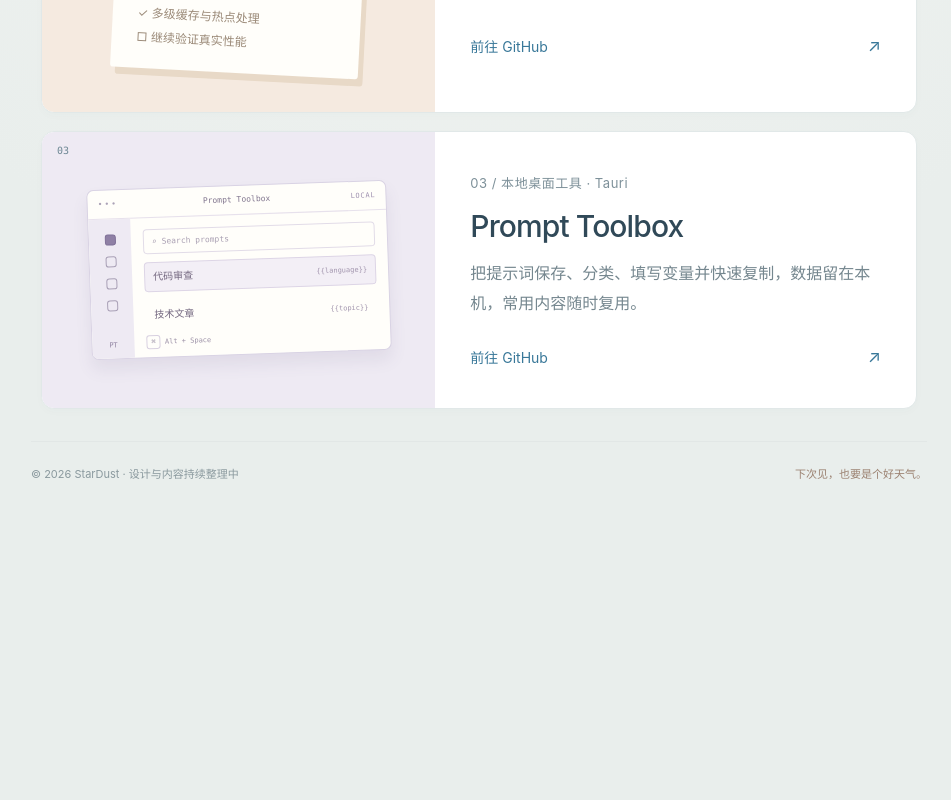
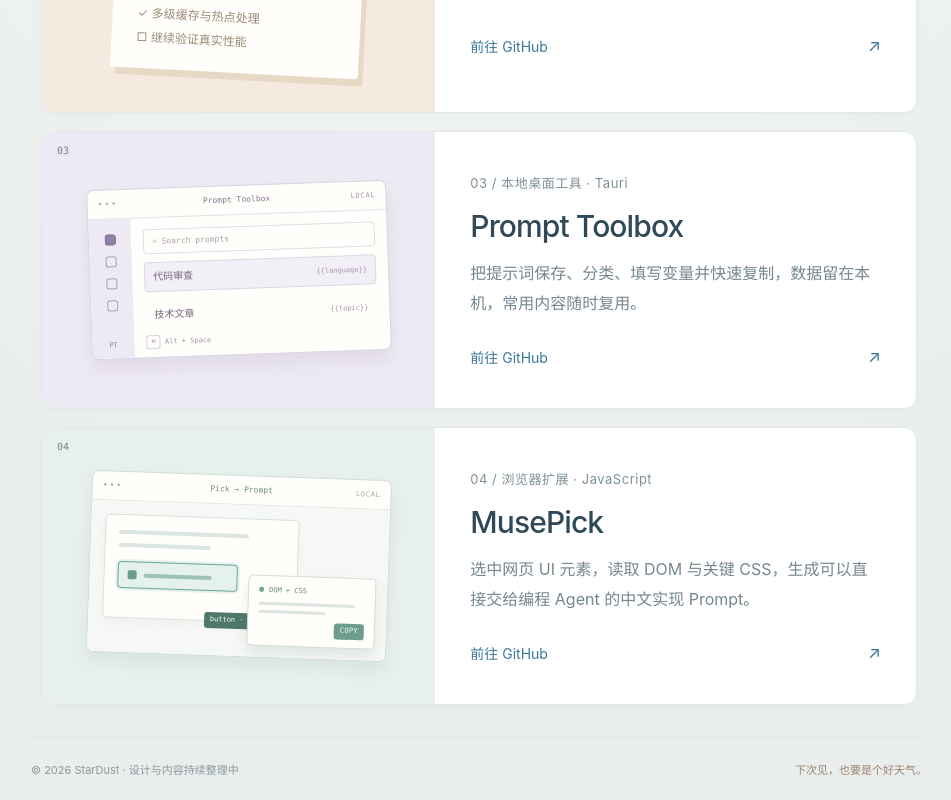
Before and after one commit to FangMoyu/Shirly.github.io, a Next.js app: page /Shirly.github.io/ in a window 1280 px wide. Shown: the part 1242-2042 px from the top of the page, without its empty margins (161-1112 px from the left). Before the commit the page ends 1746 px from the top, so only its background shows below. Built offline with nearby package versions, Linux system fonts and the light colour scheme.

Commit message:
Add MusePick product card

```diff
--- a/app/globals.css
+++ b/app/globals.css
@@ -214,6 +214,7 @@
 .card-cover-studymark { background: #e7f0f3; }
 .card-cover-thunder-like { background: #f5eae0; }
 .card-cover-prompt-toolbox { background: #eeeaf3; }
+.card-cover-musepick { background: #e8f0ed; }
 .card-cover-murmur-first-page { background: #f4ece5; }
 .card-cover-exitcode0 { background: #ece9f1; }
 .mini-browser {
@@ -307,6 +308,36 @@
 .prompt-toolbox-row small { color: #a093ac; font: 7px ui-monospace, Consolas, monospace; }
 .prompt-toolbox-shortcut { margin-top: auto; padding-top: 8px; color: #9c91a7; font: 7px/1.4 ui-monospace, Consolas, monospace; }
 .prompt-toolbox-shortcut i { padding: 2px 4px; border: 1px solid #d8d0e0; border-radius: 3px; font-style: normal; }
+
+.musepick-panel {
+  display: block;
+  width: 100%;
+  max-width: clamp(230px, 31.25vw, 300px);
+  overflow: hidden;
+  border: 1px solid #cfded8;
+  border-radius: 7px;
+  background: #fffefa;
+  color: #56796e;
+  box-shadow: 0 9px 15px #46675c16;
+  transform: rotate(2deg);
+}
+.musepick-toolbar { display: grid; grid-template-columns: 1fr auto 1fr; align-items: center; padding: 8px 10px; border-bottom: 1px solid #dfe8e4; color: #718b82; font: 8px/1.5 ui-monospace, Consolas, monospace; }
+.musepick-dots { color: #91aaa1; letter-spacing: 2px; }
+.musepick-local { justify-self: end; color: #9aafa7; font-size: 7px; letter-spacing: .1em; }
+.musepick-workspace { position: relative; display: block; min-height: 151px; padding: 13px 14px; background: #f6f8f5; }
+.musepick-page { position: relative; display: block; width: 72%; min-height: 104px; padding: 15px 13px; border: 1px solid #d8e2de; border-radius: 5px; background: #fffefa; box-shadow: 0 5px 10px #50695f0c; }
+.musepick-page-line { display: block; width: 55%; height: 4px; margin-top: 9px; border-radius: 4px; background: #dce5e1; }
+.musepick-page-line.wide { width: 78%; margin-top: 0; }
+.musepick-target { display: flex; align-items: center; gap: 7px; width: 72%; margin-top: 14px; padding: 8px 9px; border: 1px solid #68a995; border-radius: 4px; background: #e4f1ec; box-shadow: 0 0 0 2px #b9d9cf5c; }
+.musepick-target i { width: 9px; height: 9px; border-radius: 2px; background: #6b9e8f; }
+.musepick-target b { width: 68%; height: 4px; border-radius: 4px; background: #9fc2b7; }
+.musepick-selector { position: absolute; right: 8px; bottom: -8px; padding: 3px 6px; border-radius: 3px; background: #4e786b; color: #fffefa; font: 7px/1.4 ui-monospace, Consolas, monospace; }
+.musepick-prompt { position: absolute; right: 11px; bottom: 11px; width: 43%; padding: 9px 10px 8px; border: 1px solid #d3ded9; border-radius: 5px; background: #fffefa; box-shadow: 0 7px 13px #3f62571f; }
+.musepick-prompt-head { display: flex; align-items: center; gap: 5px; color: #68877d; font: 7px/1.5 ui-monospace, Consolas, monospace; }
+.musepick-prompt-head i { width: 5px; height: 5px; border-radius: 50%; background: #70a593; }
+.musepick-prompt-line { display: block; width: 91%; height: 3px; margin-top: 7px; border-radius: 3px; background: #dce5e1; }
+.musepick-prompt-line.short { width: 63%; margin-top: 5px; }
+.musepick-copy { display: block; width: max-content; margin: 8px 0 0 auto; padding: 3px 6px; border-radius: 3px; background: #6d9d8d; color: #fff; font: 7px/1.4 ui-monospace, Consolas, monospace; letter-spacing: .04em; }
 
 .skill-panel, .article-panel, .about-panel {
   position: relative;
@@ -494,6 +525,10 @@
   .prompt-toolbox-body { grid-template-columns: 36px minmax(0, 1fr); min-height: 124px; }
   .prompt-toolbox-sidebar { gap: 9px; padding: 13px 7px 8px; }
   .prompt-toolbox-main { padding: 9px 10px 8px; }
+  .musepick-panel { max-width: 215px; }
+  .musepick-workspace { min-height: 129px; padding: 11px 12px; }
+  .musepick-page { min-height: 88px; padding: 12px 10px; }
+  .musepick-prompt { right: 9px; bottom: 9px; }
   .murmur-panel { max-width: 190px; padding: 25px 20px 19px; }
   .murmur-copy { font-size: 18px; }
   .detail-layout { grid-template-columns: 1fr; gap: 20px; padding: 18px; }
--- a/components/portfolio-shell.tsx
+++ b/components/portfolio-shell.tsx
@@ -80,6 +80,31 @@
               <b>技术文章</b><small>{"{{topic}}"}</small>
             </span>
             <span className="prompt-toolbox-shortcut"><i>⌘</i> Alt + Space</span>
+          </span>
+        </span>
+      </span>
+    );
+  }
+  if (item.id === "musepick") {
+    return (
+      <span className="musepick-panel" aria-hidden="true">
+        <span className="musepick-toolbar">
+          <span className="musepick-dots">•••</span>
+          <span>Pick → Prompt</span>
+          <span className="musepick-local">LOCAL</span>
+        </span>
+        <span className="musepick-workspace">
+          <span className="musepick-page">
+            <span className="musepick-page-line wide" />
+            <span className="musepick-page-line" />
+            <span className="musepick-target"><i /> <b /></span>
+            <span className="musepick-selector">button · 120 × 44</span>
+          </span>
+          <span className="musepick-prompt">
+            <span className="musepick-prompt-head"><i /> DOM + CSS</span>
+            <span className="musepick-prompt-line" />
+            <span className="musepick-prompt-line short" />
+            <span className="musepick-copy">COPY</span>
           </span>
         </span>
       </span>
--- a/lib/content.ts
+++ b/lib/content.ts
@@ -105,6 +105,17 @@
     coverLines: ["把提示词，", "收进工具箱。"],
     tone: "writing",
     repository: "https://github.com/FangMoyu/prompt-toolbox",
+  },
+  {
+    id: "musepick",
+    category: "products",
+    title: "MusePick",
+    meta: "04 / 浏览器扩展 · JavaScript",
+    description: "选中网页 UI 元素，读取 DOM 与关键 CSS，生成可以直接交给编程 Agent 的中文实现 Prompt。",
+    kicker: "PICK / UNDERSTAND / PROMPT",
+    coverLines: ["选中界面，", "带走实现思路。"],
+    tone: "repo",
+    repository: "https://github.com/FangMoyu/MusePick",
   },
 ];
 
```
